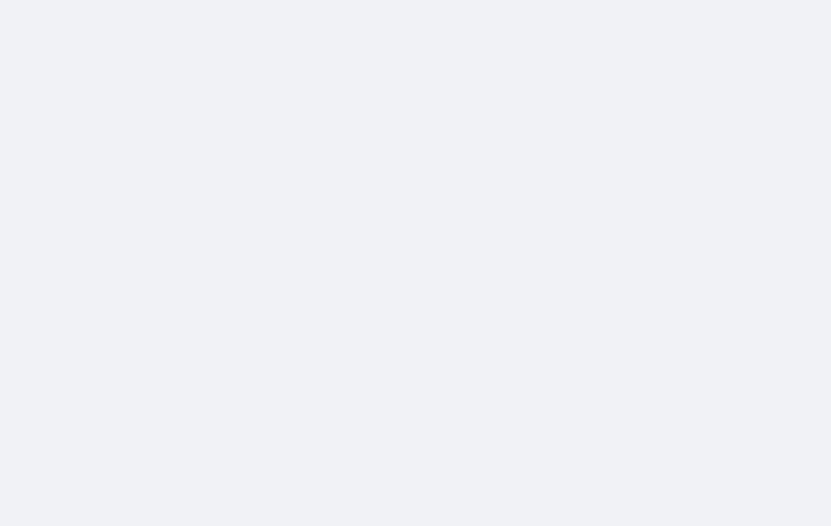
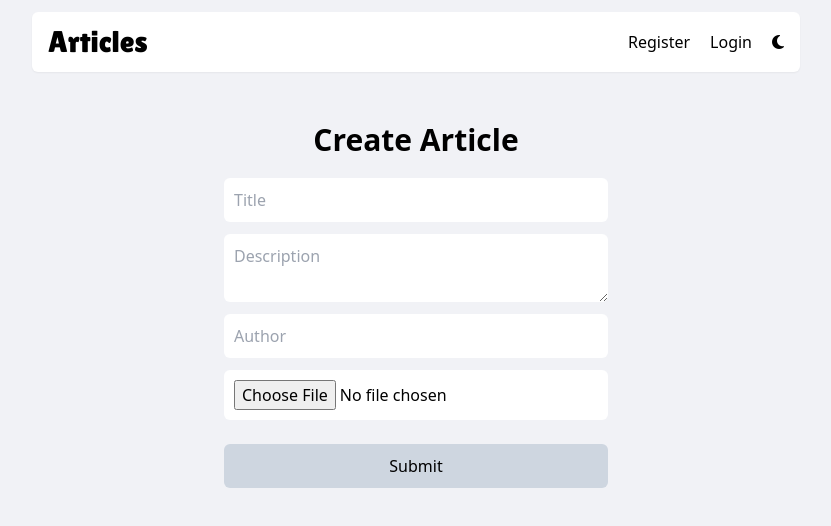
Before and after one commit to sanjaya007/article-app-mern, a React (Create React App) app in the folder client/: page /create-article in a window 1280 px wide. Before the commit this address had no page. Shown: the top 526 px of the page, without its empty margins (224-1055 px from the left). Built offline with nearby package versions, Linux system fonts and the light colour scheme; no server answers.

Commit message:
context api and article post page

```diff
--- a/client/src/App.js
+++ b/client/src/App.js
@@ -3,19 +3,25 @@ import Login from "./pages/Login";
 import Register from "./pages/Register";
 import { Routes, Route } from "react-router-dom";
 import Common from "./components/Common";
+import CreateArticle from "./pages/CreateArticle";
 import "./App.css";
+
+import { UserContextProvider } from "./contexts/UserContext";
 
 function App() {
   return (
     <div className="main-wrapper w-screen min-h-screen bg-[#f1f2f6] dark:bg-[#0F172A] px-3">
       <main className="max-w-screen-md mx-auto py-3">
+        <UserContextProvider>
           <Routes>
             <Route path="/" element={<Common />}>
               <Route index element={<Home />} />
               <Route path="/login" element={<Login />} />
               <Route path="/register" element={<Register />} />
+              <Route path="/create-article" element={<CreateArticle />} />
             </Route>
           </Routes>
+        </UserContextProvider>
       </main>
     </div>
   );
--- /dev/null
+++ b/client/src/components/Article.jsx
@@ -0,0 +1,11 @@
+import React from "react";
+
+const Article = () => {
+  return (
+    <div>
+      <h1>Article</h1>
+    </div>
+  );
+};
+
+export default Article;
--- a/client/src/components/Navbar.jsx
+++ b/client/src/components/Navbar.jsx
@@ -1,12 +1,14 @@
-import React, { useState, useEffect } from "react";
+import React, { useState, useEffect, useContext } from "react";
 import axios from "axios";
 import Cookies from "js-cookie";
 import { Link } from "react-router-dom";
+import { UserContext } from "../contexts/UserContext";
 
 const BASE_URL = "http://localhost:5000/profile_info";
 
 const Navbar = () => {
-  const [user, setUser] = useState(null);
+  const { profile, setProfile } = useContext(UserContext);
+
   const [token, setToken] = useState(Cookies.get("auth") ?? null);
   const [theme, setTheme] = useState(
     localStorage.getItem("mernTheme") ?? "light"
@@ -25,7 +27,7 @@ const Navbar = () => {
       const data = response.data;
       console.log(data);
       if (data.success) {
-        setUser(data.data);
+        setProfile(data.data);
       }
     };
     getUser();
@@ -53,6 +55,8 @@ const Navbar = () => {
         </Link>
       </div>
       <div className="links flex justify-end items-center gap-5">
+        {!profile && (
+          <>
             <Link
               to="/register"
               className="hover:font-bold transition-all dark:text-white"
@@ -65,6 +69,26 @@ const Navbar = () => {
             >
               Login
             </Link>
+          </>
+        )}
+
+        {profile && (
+          <>
+            <Link
+              to="/create-article"
+              className="hover:font-bold transition-all dark:text-white"
+            >
+              Create Article
+            </Link>
+            <Link
+              to="#"
+              className="hover:font-bold transition-all dark:text-white"
+            >
+              Log Out
+            </Link>
+          </>
+        )}
+
         <div className="icons">
           {theme === "dark" ? (
             <div className="icon cursor-pointer" onClick={handleTheme}>
--- a/client/src/components/Post.jsx
+++ /dev/null
@@ -1,45 +0,0 @@
-import React from "react";
-import { Link } from "react-router-dom";
-
-const Post = () => {
-  return (
-    <div className="post grid md:grid-cols-2">
-      <div className="left-box pr-2 mb-2 md:mb-0">
-        <img
-          src="https://lahachhap.com/cdn-cgi/image/fit=contain/https://d3s5ccu7bhpcbp.cloudfront.net/fit-in/qnNh7Zjm6H-6543/sGGmo46cQmYKbYAiRthYMAOyhMRvqtuHqjzDE7ht.jpg"
-          alt="article"
-        />
-      </div>
-      <div className="right-box pl-2">
-        <div className="title">
-          <h1 className="font-bold text-xl dark:text-[#ffffff]">
-            Three answers and three questions from Real Madrid’s Club World Cup
-            win
-          </h1>
-        </div>
-        <div className="date py-1">
-          <p className="italic text-slate-500">
-            Post Date: <span>2023/12/02</span>
-          </p>
-        </div>
-        <div className="info">
-          <p className="dark:text-[#ffffff]">
-            Real Madrid are champions of the world! They overcame Al Hilal 5-3,
-            with both teams putting on a show for the fans watching the Club
-            World Cup final in Morocco.
-          </p>
-        </div>
-        <div className="author flex justify-between pt-1">
-          <p className="text-[#2980b9] font-semibold">
-            Author: <span>Nepali Articles</span>
-          </p>
-          <Link to="" className="text-[#e67e22] font-semibold underline ">
-            See more
-          </Link>
-        </div>
-      </div>
-    </div>
-  );
-};
-
-export default Post;
--- /dev/null
+++ b/client/src/contexts/UserContext.js
@@ -0,0 +1,14 @@
+import { createContext, useState } from "react";
+
+const UserContext = createContext({});
+
+const UserContextProvider = (props) => {
+  const [profile, setProfile] = useState(null);
+  return (
+    <UserContext.Provider value={{ profile, setProfile }}>
+      {props.children}
+    </UserContext.Provider>
+  );
+};
+
+export { UserContext, UserContextProvider };
--- /dev/null
+++ b/client/src/pages/ArticleView.jsx
@@ -0,0 +1,11 @@
+import React from "react";
+
+const ArticleView = () => {
+  return (
+    <div>
+      <h1>Article view</h1>
+    </div>
+  );
+};
+
+export default ArticleView;
--- /dev/null
+++ b/client/src/pages/CreateArticle.jsx
@@ -0,0 +1,125 @@
+import React, { useState } from "react";
+import axios from "axios";
+import { useNavigate } from "react-router-dom";
+
+const BASE_URL = "http://localhost:5000/article/add";
+
+const CreateArticle = () => {
+  const [input, setInput] = useState({
+    title: "",
+    description: "",
+    author: "",
+    image: "",
+  });
+  const [error, setError] = useState(null);
+
+  const navigate = useNavigate();
+
+  const postArticle = async (e) => {
+    e.preventDefault();
+
+    for (const key in input) {
+      if (input[key] === "") {
+        setError("All fields are required !");
+        return false;
+      }
+    }
+
+    const response = await axios({
+      method: "post",
+      url: BASE_URL,
+      data: input,
+    });
+
+    const data = response.data;
+
+    if (!data.success) {
+      setError(data.message);
+      return false;
+    }
+
+    navigate("/");
+  };
+
+  return (
+    <form className="pt-[50px] max-w-sm mx-auto" onSubmit={postArticle}>
+      <h1 className="text-3xl font-bold text-center mb-[20px] dark:text-white">
+        Create Article
+      </h1>
+      <input
+        className="block w-[100%] outline-none py-[10px] px-[10px] rounded-md mb-3"
+        type="text"
+        name="title"
+        placeholder="Title"
+        value={input.title}
+        onChange={(e) =>
+          setInput((prev) => ({
+            title: e.target.value,
+            description: prev.description,
+            author: prev.author,
+            image: prev.image,
+          }))
+        }
+      />
+      <textarea
+        className="block w-[100%] outline-none py-[10px] px-[10px] rounded-md mb-3"
+        type="text"
+        name="description"
+        placeholder="Description"
+        value={input.description}
+        onChange={(e) =>
+          setInput((prev) => ({
+            title: prev.title,
+            description: e.target.value,
+            author: prev.author,
+            image: prev.image,
+          }))
+        }
+      />
+      <input
+        className="block w-[100%] outline-none py-[10px] px-[10px] rounded-md mb-3"
+        type="text"
+        name="author"
+        placeholder="Author"
+        value={input.author}
+        onChange={(e) =>
+          setInput((prev) => ({
+            title: prev.title,
+            description: prev.description,
+            author: e.target.value,
+            image: prev.image,
+          }))
+        }
+      />
+      <input
+        className="block w-[100%] outline-none py-[10px] px-[10px] rounded-md mb-3 bg-white"
+        type="file"
+        name="image"
+        onChange={(e) => {
+          console.log();
+          setInput((prev) => ({
+            title: prev.title,
+            description: prev.description,
+            author: prev.author,
+            image: e.target.files[0],
+          }));
+        }}
+      />
+      <div className="error-box">
+        <p className="text-red-500 font-semibold text-sm">
+          {error ? error : ""}
+        </p>
+      </div>
+      <div className="grid place-items-center">
+        <button
+          type="submit"
+          className="mt-3 bg-[#ced6e0] w-[100%] py-[10px] px-[10px] rounded-md hover:bg-[#b0bdce] hover:font-semibold"
+        >
+          Submit
+        </button>
+      </div>
+    </form>
+  );
+};
+
+export default CreateArticle;
--- a/client/src/pages/Home.jsx
+++ b/client/src/pages/Home.jsx
@@ -1,14 +1,14 @@
 import React from "react";
-import Post from "../components/Post";
+import Article from "../components/Article";
 
 const Home = () => {
   return (
-    <div className="post-wrapper pt-[20px] grid gap-y-10">
-      <Post />
-      <Post />
-      <Post />
-      <Post />
-      <Post />
+    <div className="article-wrapper pt-[20px] grid gap-y-10">
+      <Article />
+      <Article />
+      <Article />
+      <Article />
+      <Article />
     </div>
   );
 };
--- a/client/src/pages/Login.jsx
+++ b/client/src/pages/Login.jsx
@@ -1,9 +1,14 @@
-import React, { useState } from "react";
+import React, { useContext, useState } from "react";
 import axios from "axios";
 import { useNavigate } from "react-router-dom";
+import { UserContext } from "../contexts/UserContext";
+
 const BASE_URL = "http://localhost:5000/user";
 
 const Login = () => {
+  const { setProfile } = useContext(UserContext);
+
+  console.log(setProfile);
   const [input, setInput] = useState({
     email: "",
     password: "",
@@ -35,6 +40,8 @@ const Login = () => {
       setError(data.message);
       return false;
     }
+
+    setProfile({ name: data.name, email: data.email });
 
     navigate("/");
   };
```
Also changed, not shown: 1 other file (tests, documents, lock files or other folders). Lines whose indentation alone changed are shown as unchanged.
